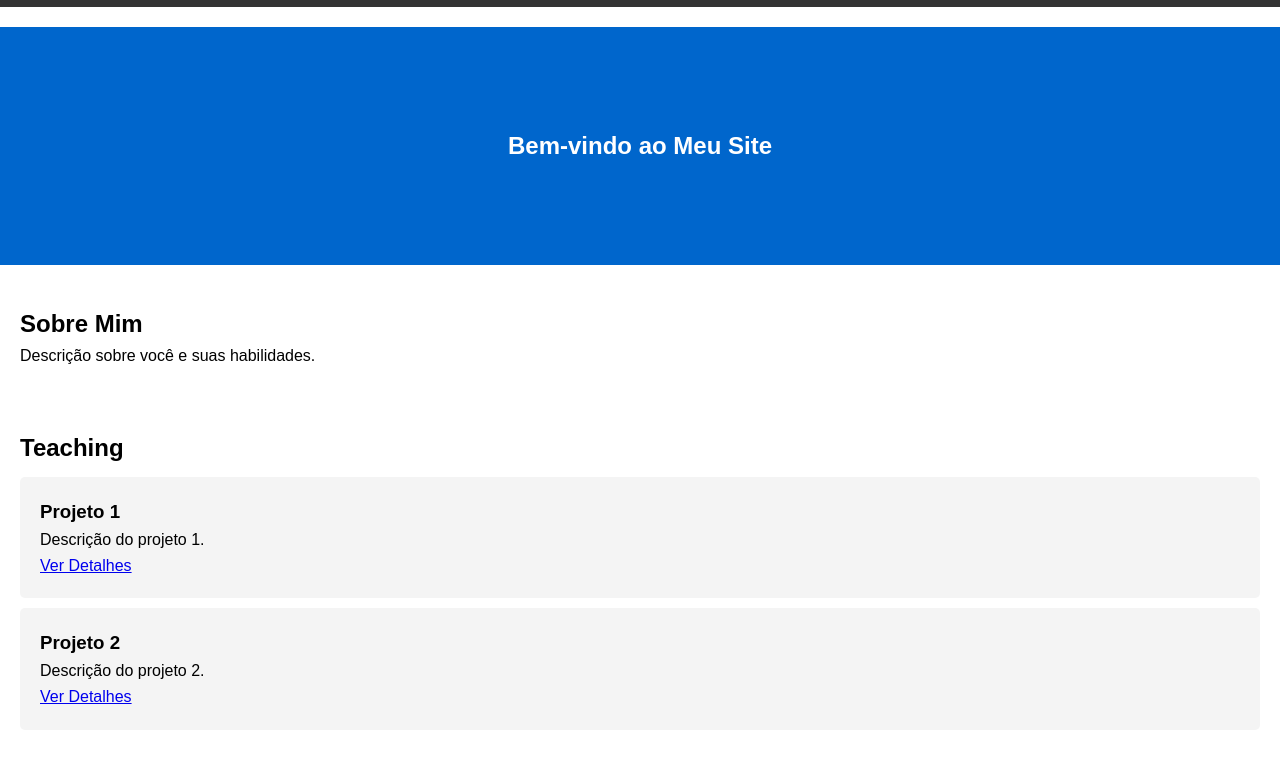
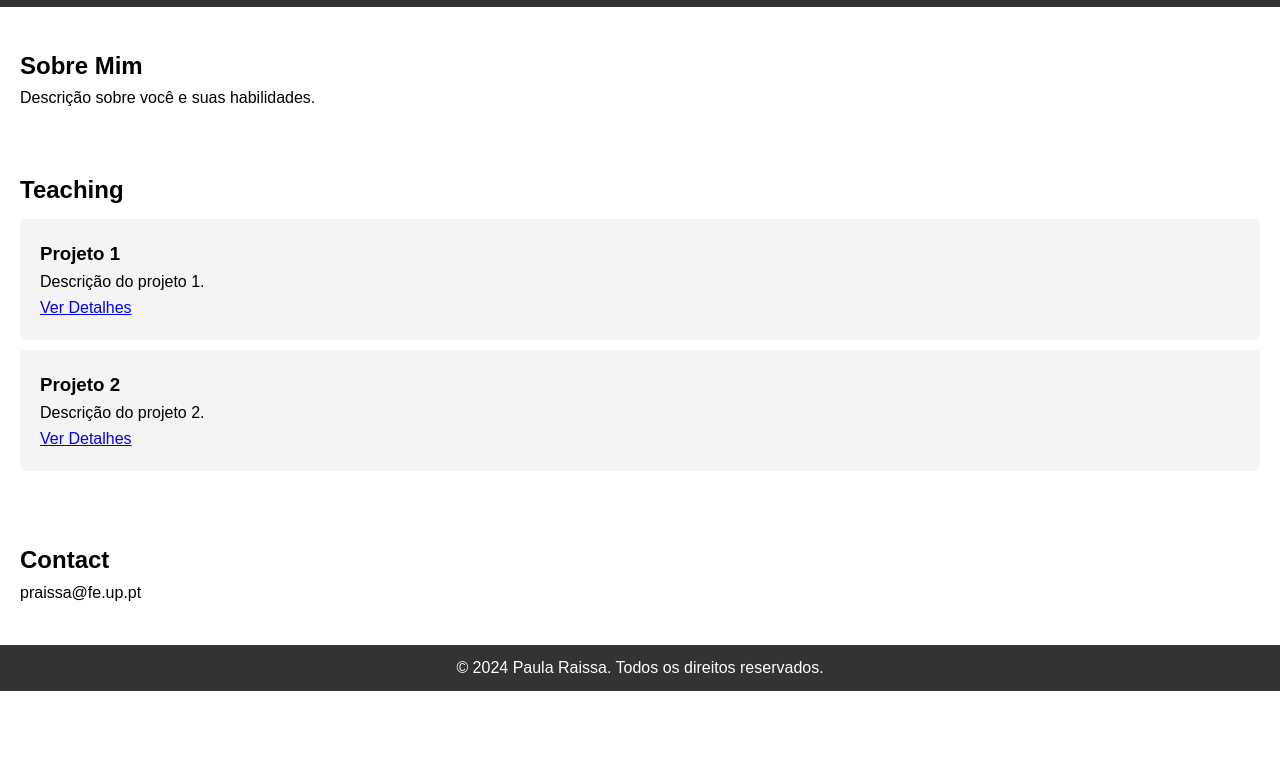
Before and after one commit to paularaissa/paularaissa.github.io, a plain HTML site: page index.html in a window 1280 px wide. Shown: the part 39-800 px from the top of the page. Drawn offline with Linux system fonts and the light colour scheme.

Commit message:
Adicionando a página inicial

```diff
--- a/index.html
+++ b/index.html
@@ -19,11 +19,11 @@
         </nav>
     </header>
 
-    <section class="hero">
+    <!-- <section class="hero">
         <h1>Bem-vindo ao Meu Site</h1>
-        <!-- <p>Aqui você encontrará informações sobre mim e meus projetos.</p>
-        <a href="#projetos" class="btn">Veja Projetos</a> -->
-    </section>
+         <p>Aqui você encontrará informações sobre mim e meus projetos.</p>
+        <a href="#projetos" class="btn">Veja Projetos</a>
+    </section> -->
 
     <section id="sobre">
         <h2>Sobre Mim</h2>
@@ -45,8 +45,8 @@
     </section>
 
     <section id="contato">
-        <h2>Contacto</h2>
-        <p>Informações de contato ou formulário.</p>
+        <h2>Contact</h2>
+        <p>praissa@fe.up.pt</p>
     </section>
 
     <footer>
```
